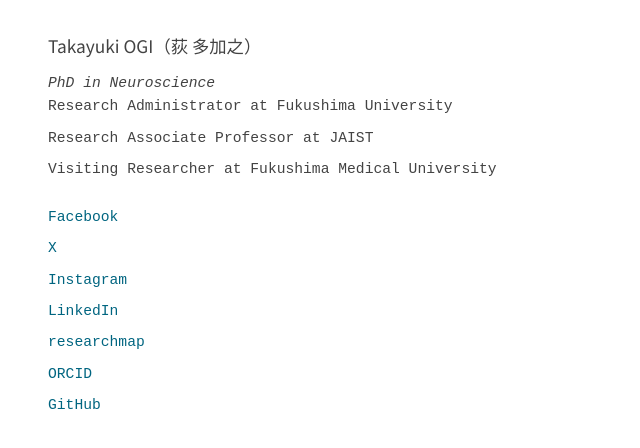
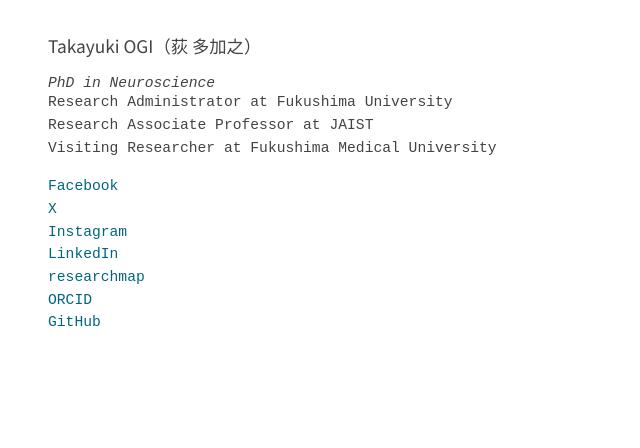
Before and after one commit to takayuki1997/takayuki1997.github.io, a Jekyll site: the page built from index.md, in a window 1280 px wide. Shown: the top 448 px of the page, without its empty margins (0-640 px from the left). Built offline with Jekyll 4.4.1, drawn with Linux system fonts in a browser that asks for light colours.

Commit message:
Fix list bullet removal and normalize line-height for list items
Add padding-left: 0 to ensure bullets are hidden, set line-height: 1.0
on li for consistent wrapping across affiliations and social links.

Co-Authored-By: Claude Opus 4.6 (1M context) <noreply@anthropic.com>

```diff
--- a/assets/css/style.css
+++ b/assets/css/style.css
@@ -20,11 +20,13 @@ body {
 
 .site-content ul {
   list-style: none;
+  padding-left: 0;
   margin-bottom: 8px;
 }
 
 .site-content ul li {
   margin-bottom: 8px;
+  line-height: 1.0;
 }
 
 .site-content h1 {
```
